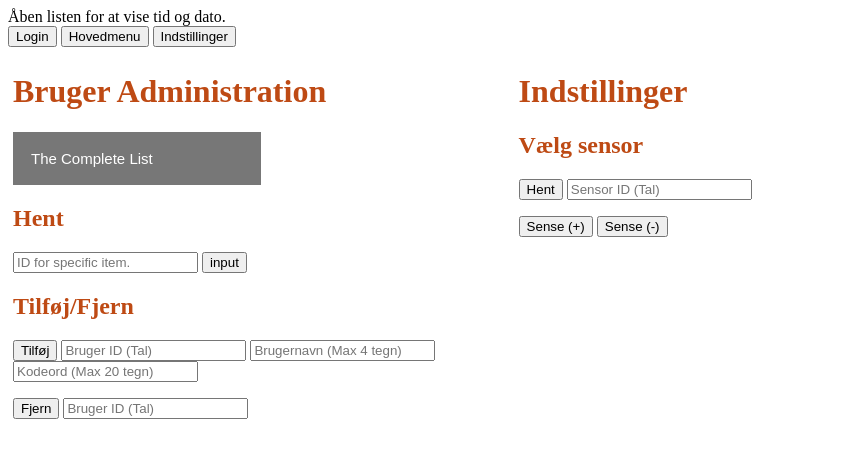
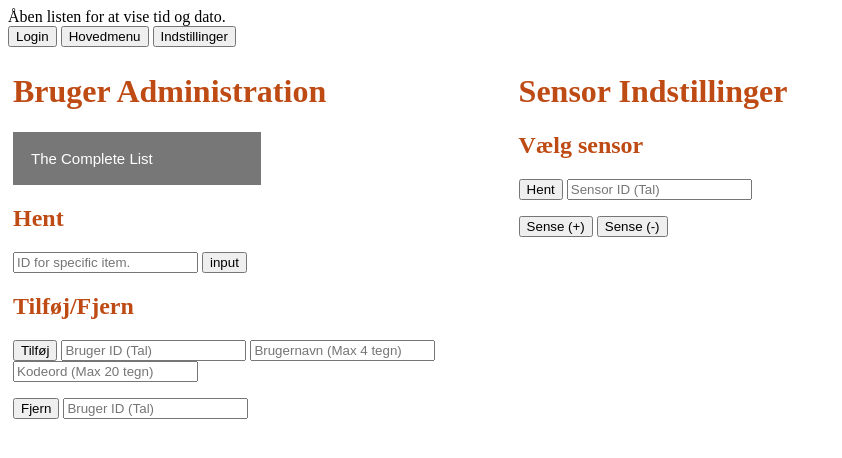
Before and after one commit to AndersSkovNielsen/LightManagement, a website built with webpack: page TypeScriptLMS/src/index.htm in a window 1280 px wide. Shown: the whole page, without its empty margins (0-842 px from the left). Built offline with nearby package versions, Linux system fonts and the light colour scheme; no server answers.

Commit message:
Små ændringer

```diff
--- a/TypeScriptLMS/src/Hovedmenu.htm
+++ b/TypeScriptLMS/src/Hovedmenu.htm
@@ -2,7 +2,7 @@
 <html lang="en-US">
 <head>
   <meta http-equiv="Content-Type" content="text/html; charset=utf-8">
-  <title>Coding Template</title>
+  <title>LMS | Hovedmenu</title>
   <link rel="stylesheet" type="text/css" href="bundle.css">
 </head>
 
--- a/TypeScriptLMS/src/Indstillinger.htm
+++ b/TypeScriptLMS/src/Indstillinger.htm
@@ -2,7 +2,7 @@
 <html lang="en-US">
 <head>
   <meta http-equiv="Content-Type" content="text/html; charset=utf-8">
-  <title>Coding Template</title>
+  <title>LMS | Indstillinger</title>
   <link rel="stylesheet" type="text/css" href="bundle.css">
 </head>
 
--- a/TypeScriptLMS/src/index.htm
+++ b/TypeScriptLMS/src/index.htm
@@ -49,7 +49,7 @@
 </div>
 
 <div class="indstillinger">
-  <h1>Indstillinger</h1>
+  <h1>Sensor Indstillinger</h1>
 
   <h2>Vælg sensor</h2>
 
```
